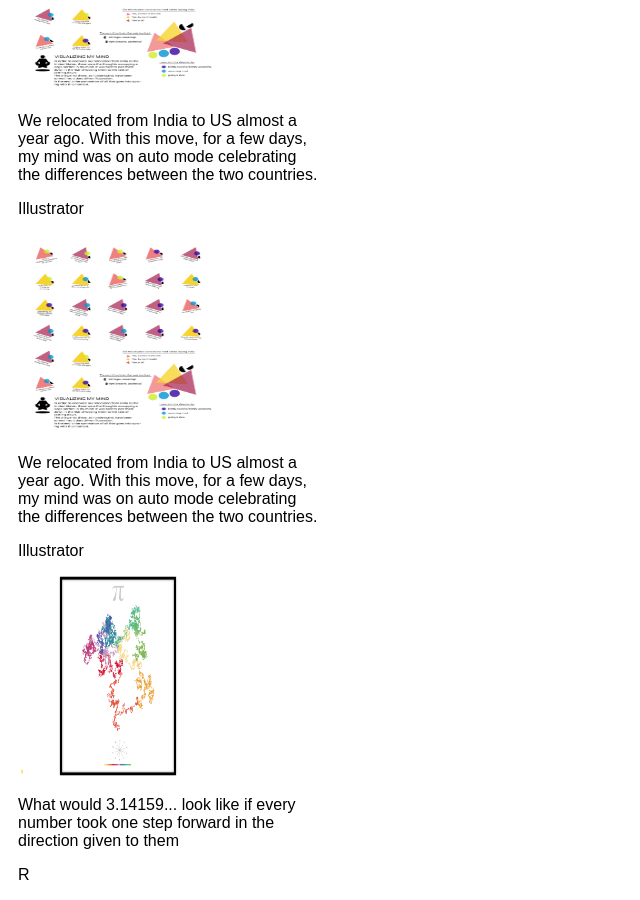
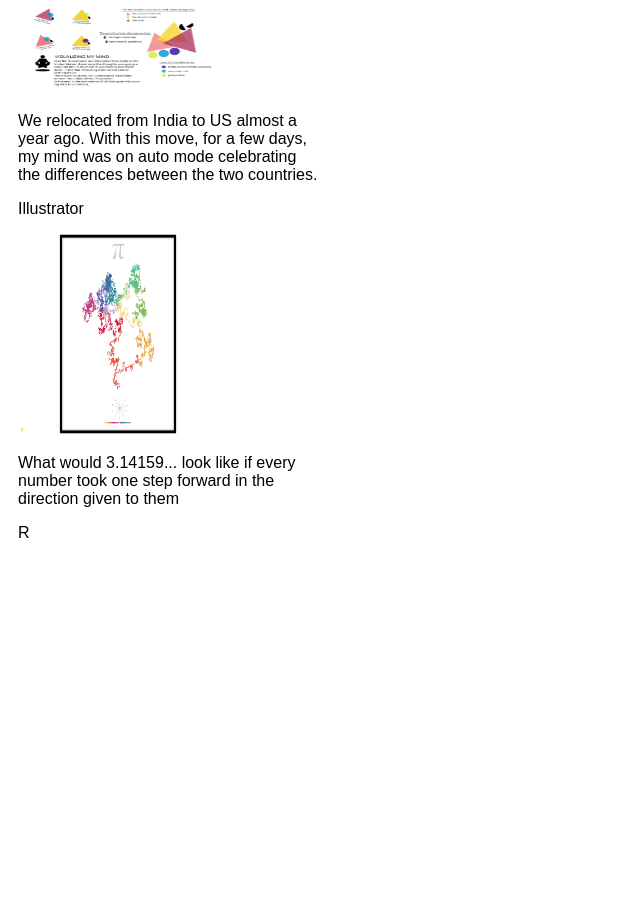
Before and after one commit to vaishalivr/vaishalivr.github.io, a Jekyll site: the page built from index.md, in a window 1280 px wide and 900 px high, scrolled down 761 px. Shown: the whole window, without its empty margins (0-640 px from the left). Built offline with Jekyll 4.4.1, drawn with Linux system fonts in a browser that asks for light colours; our own code applies the rules of GitHub Pages for plain Markdown files; a script that is not in the unit is left out; after the commit the page ends 1319 px from its top, so only the background shows below that.

Commit message:
Update default.html

```diff
--- a/_layouts/default.html
+++ b/_layouts/default.html
@@ -54,16 +54,6 @@
 
 	<article>
 		<a href = "make an html page and link here" target="_blank">
-		<img class="article-img" src="img/Visualizing My Mind 8.21.53 PM.png" alt="Visualizing My Mind">
-		</a>
-		<div>
-			<p>We relocated from India to US almost a year ago. With this move, for a few days, my mind was on auto mode celebrating the differences between the two countries.</p>
-			<p>Illustrator</p>
-		</div>
-	</article>
-
-	<article>
-		<a href = "make an html page and link here" target="_blank">
 		<img class="article-img" src="img/Pi2020.png" alt="Pi Art 2020">
 		</a>
 		<div>
```
